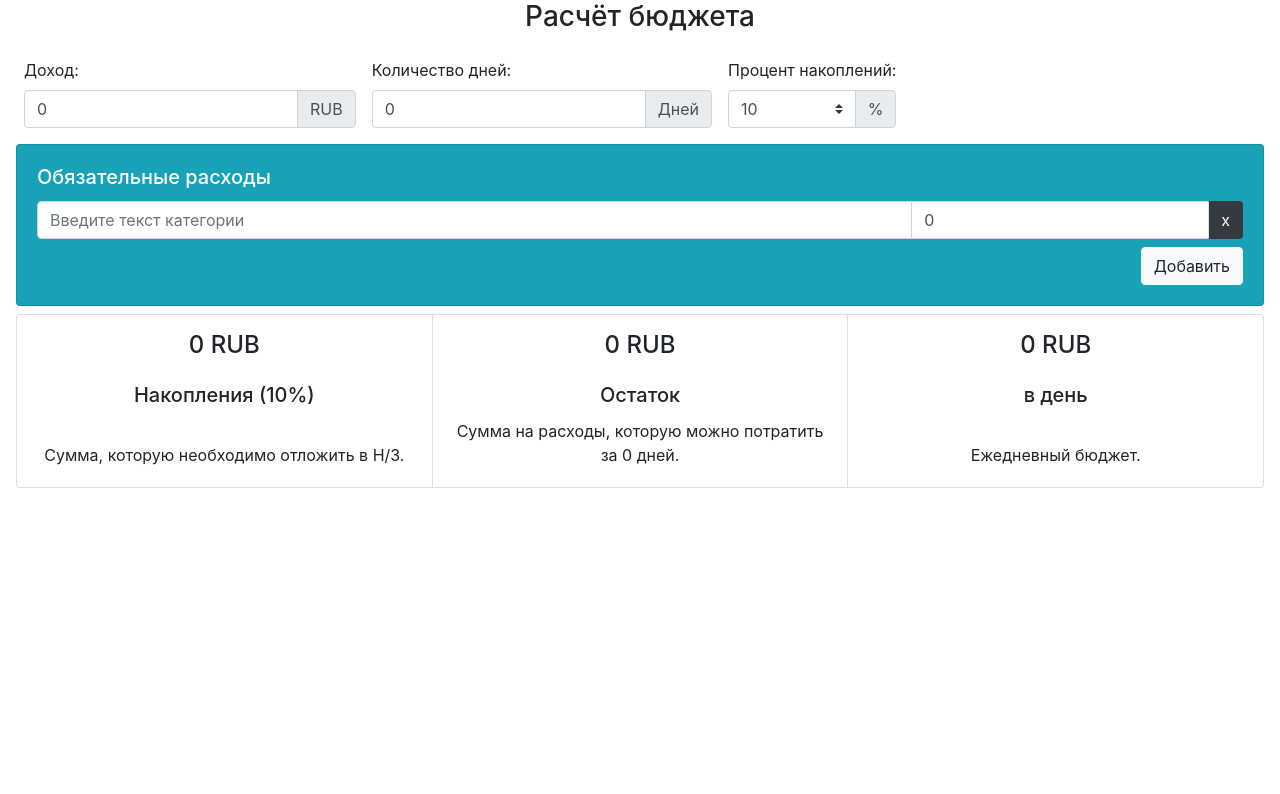
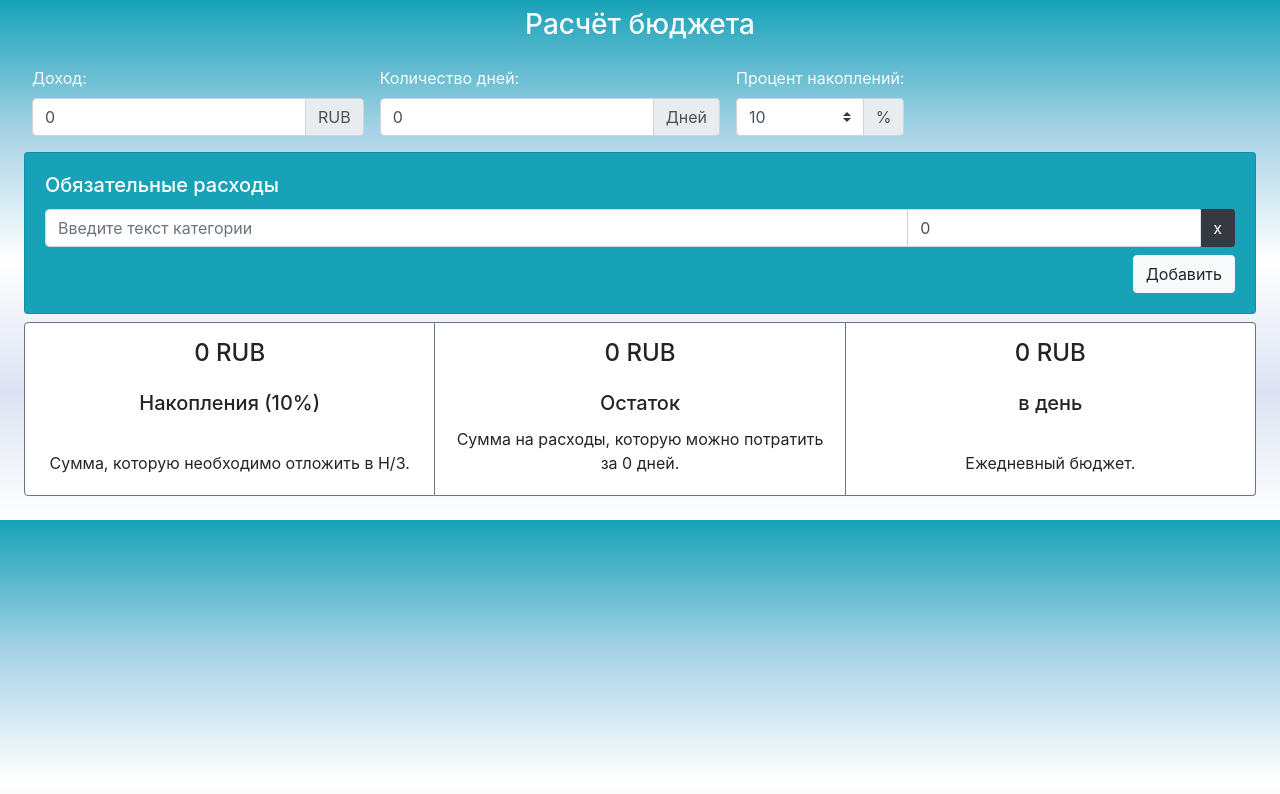
Before and after one commit to okurilo/fin-fast, a React (Create React App) app: page / in a window 1280 px wide. Shown: the top 794 px of the page. Built offline with nearby package versions, Linux system fonts and the light colour scheme.

Commit message:
[FEATURE] Add styles

```diff
--- a/src/App.js
+++ b/src/App.js
@@ -131,7 +131,7 @@ class App extends Component {
     return (
       <div className="App">
         <header>
-          <h3 className="" >Расчёт бюджета</h3>
+          <h3 className="text-light" >Расчёт бюджета</h3>
         </header>
         <section className="m-3 text-left">
           <Income
--- a/src/components/Income.js
+++ b/src/components/Income.js
@@ -5,7 +5,7 @@ export default class Income extends Component {
     return (
         <div className="d-flex flex-wrap">
             <div className="m-2" >
-              <label htmlFor="income">Доход:</label>
+              <label className="text-light" htmlFor="income">Доход:</label>
               <div className="input-group">
                 <input
                  type="text"
@@ -19,7 +19,7 @@ export default class Income extends Component {
               </div>
             </div>
             <div className="m-2" >
-              <label htmlFor="days">Количество дней:</label>
+              <label className="text-light" htmlFor="days">Количество дней:</label>
               <div className="input-group">
                 <input
                  type="text"
@@ -33,7 +33,7 @@ export default class Income extends Component {
               </div>
             </div>
             <div className="m-2" >
-              <label htmlFor="days">Процент накоплений:</label>
+              <label className="text-light" htmlFor="days">Процент накоплений:</label>
               <div className="input-group">
                 <select
                  class="custom-select"
--- a/src/components/Total.js
+++ b/src/components/Total.js
@@ -5,21 +5,21 @@ export default class Total extends Component {
     const {storage, balance, budget, days, percentStorage} = this.props;
     return (
       <div className="mt-2 card-group text-center">
-        <div className="card">
+        <div className="card border-secondary">
           <h4 className="pb-3 mt-3" >{storage} RUB</h4>
           <div className="pt-0 card-body d-flex flex-column justify-content-between">
             <h5 className="card-title">Накопления ({percentStorage}%)</h5>
             <p className="card-text">Сумма, которую необходимо отложить в Н/З.</p>
           </div>
         </div>
-        <div className="card">
+        <div className="card border-secondary">
           <h4 className="pb-3 mt-3" >{balance} RUB</h4>
           <div className="pt-0 card-body d-flex flex-column justify-content-between">
             <h5 className="card-title ">Остаток</h5>
             <p className="card-text">Сумма на расходы, которую можно потратить за {days} дней.</p>
           </div>
         </div>
-        <div className="card">
+        <div className="card border-secondary">
           <h4 className="pb-3 mt-3" >{budget} RUB</h4>
           <div className="pt-0 card-body d-flex flex-column justify-content-between">
             <h5 className="card-title ">в день</h5>
--- a/src/index.css
+++ b/src/index.css
@@ -6,6 +6,9 @@ body {
     sans-serif;
   -webkit-font-smoothing: antialiased;
   -moz-osx-font-smoothing: grayscale;
+  /* background-image: linear-gradient(to top, #ffffff, #d9dbe2, #ffffff, #b5b9bb, #567b89); */
+  background-image: linear-gradient(to top, #ffffff, #dde3f3, #ffffff, #a6d2e6, #17a2b8);
+  padding: .5rem;
 }
 
 code {
```
